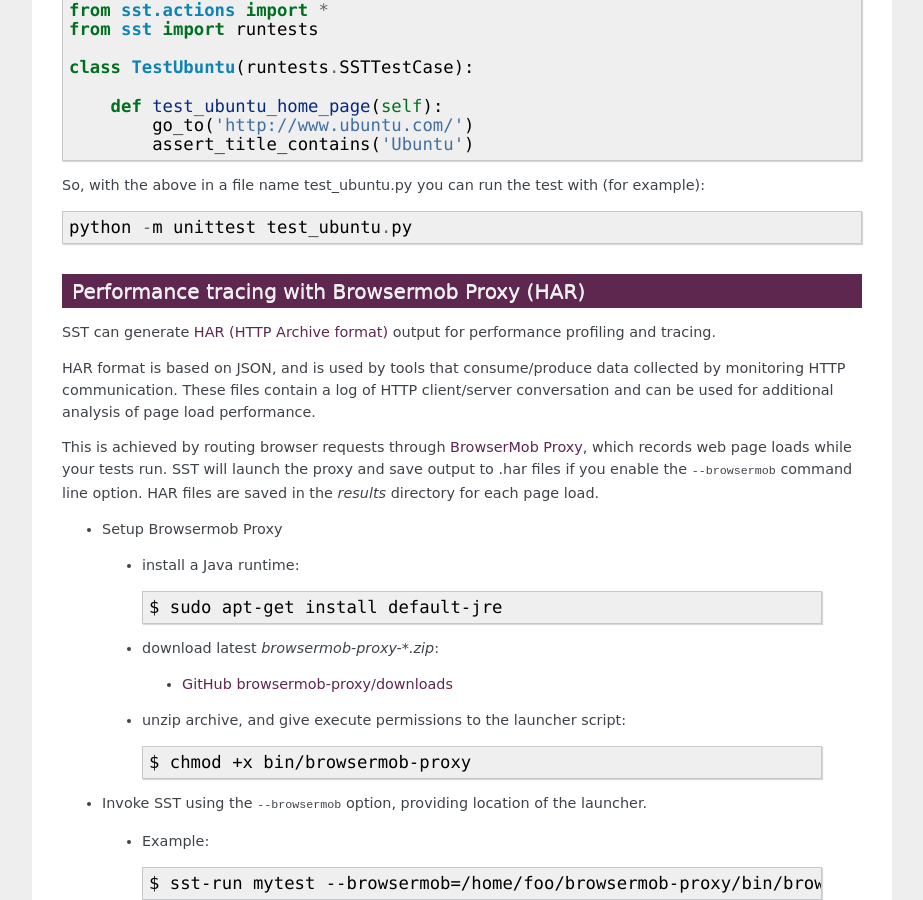
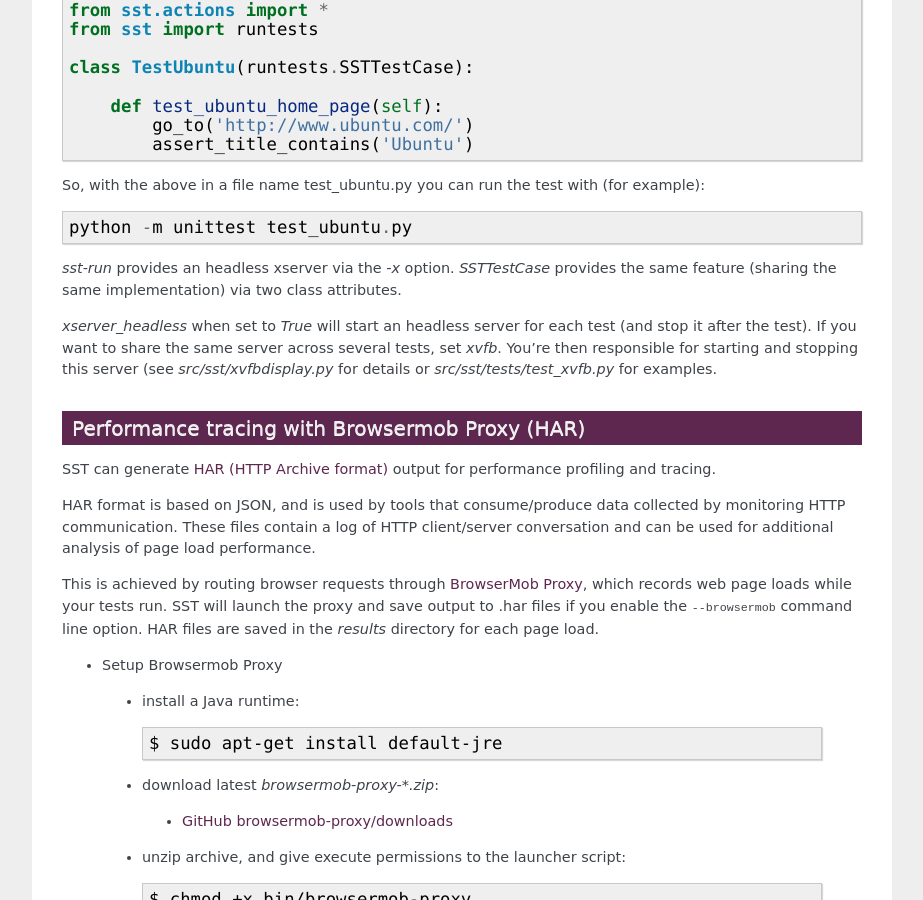
Before and after one commit to Work4Labs/selenium-simple-test, a Sphinx documentation site: the page built from docs/index.rst, in a window 1280 px wide and 900 px high, scrolled down 5323 px. Shown: the whole window, without its empty margins (218-1141 px from the left). Built offline with Sphinx 7.4.7, drawn with Linux system fonts in a browser that asks for light colours; pages that are not in the unit, such as notebooks, are missing from menus.

Commit message:
News entry and doc.

```diff
--- a/docs/changelog.rst
+++ b/docs/changelog.rst
@@ -18,6 +18,7 @@ version **0.2.3** (?? ?? ??)
 * protect 'wait_for' from transient failures caused by
   StaleElementReferenceException (#1084008)
 * include test class full name in test ids for SSTScriptTestCase (#1087606)
+* add support for xfvb to SSTTestCase (#1084011).
 
 
 version **0.2.2** (2012 Nov 4)
--- a/docs/index.rst
+++ b/docs/index.rst
@@ -333,6 +333,16 @@ So, with the above in a file name test_ubuntu.py you can run the test with
 
   python -m unittest test_ubuntu.py
 
+`sst-run` provides an headless xserver via the `-x` option. `SSTTestCase`
+provides the same feature (sharing the same implementation) via two class
+attributes.
+
+`xserver_headless` when set to `True` will start an headless server for each
+test (and stop it after the test). If you want to share the same server
+across several tests, set `xvfb`. You're then responsible for starting and
+stopping this server (see `src/sst/xvfbdisplay.py` for details or
+`src/sst/tests/test_xvfb.py` for examples.
+
 
 ---------------------------------------------------
     Performance tracing with Browsermob Proxy (HAR)
```
